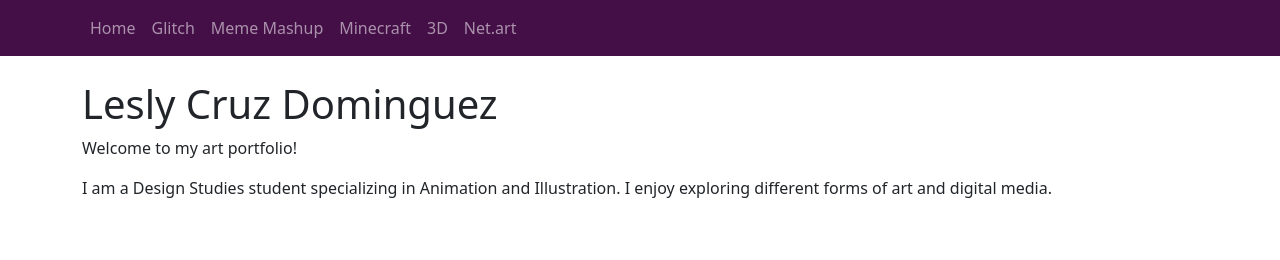
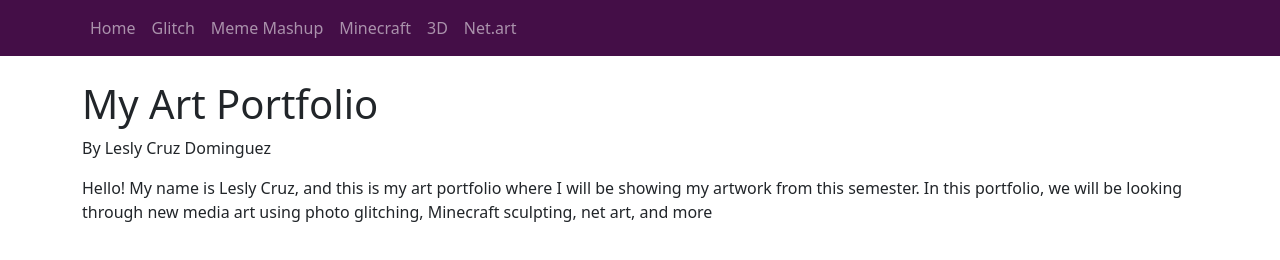
Before and after one commit to Lesly-Cruz/Lesly-Cruz-dominguez.github.io, a plain HTML site: page index.html in a window 1280 px wide. Drawn offline with nearby package versions, Linux system fonts and the light colour scheme.

Commit message:
Revise portfolio header and introduction
Updated the heading and introductory text to reflect the portfolio's purpose and the artist's name.

```diff
--- a/index.html
+++ b/index.html
@@ -26,14 +26,14 @@
 
     <div class="container mt-4">
 
-        <h1>Lesly Cruz Dominguez</h1>
+        <h1>My Art Portfolio</h1>
 
-        <p>Welcome to my art portfolio!</p>
+        <p>By Lesly Cruz Dominguez</p>
 
         <p>
-            I am a Design Studies student specializing in
-            Animation and Illustration. I enjoy exploring
-            different forms of art and digital media.
+             Hello! My name is Lesly Cruz, and this is my art portfolio where I will be showing my artwork from this semester.
+            In this portfolio, we will be looking through new media art using photo glitching, Minecraft sculpting, net art,
+            and more
         </p>
 
     </div>
```
